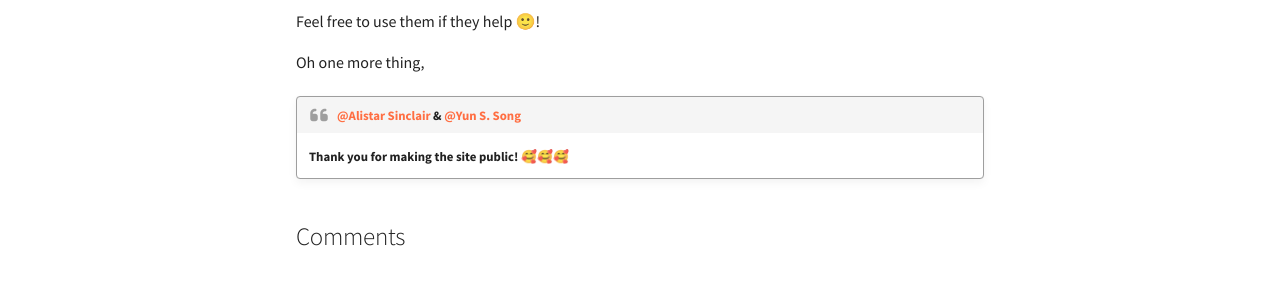
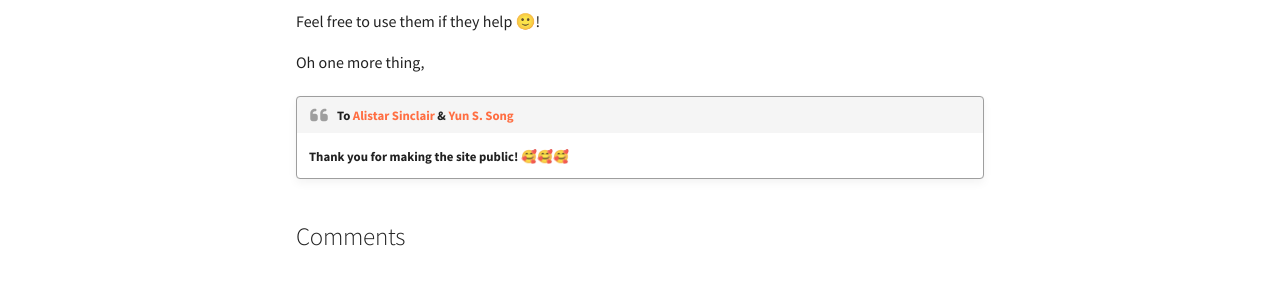
Before and after one commit to fadli0029/fadeStash, an MkDocs documentation site: the page built from docs/Notes/CS70/index.md, in a window 1280 px wide. Shown: the part 379-679 px from the top of the page. Built offline with MkDocs 1.6.1 and Material for MkDocs 9.7.7, drawn with Linux system fonts in a browser that asks for light colours; comment, search, counter and statistics services are not loaded.

```diff
--- a/docs/Notes/CS70/index.md
+++ b/docs/Notes/CS70/index.md
@@ -14,5 +14,5 @@ Feel free to use them if they help  🙂!
 
 Oh one more thing,
 
-!!! Quote "[@Alistar Sinclair](https://people.eecs.berkeley.edu/~sinclair/) & [@Yun S. Song ](http://people.eecs.berkeley.edu/~yss/)"
+!!! Quote "To [Alistar Sinclair](https://people.eecs.berkeley.edu/~sinclair/) & [Yun S. Song ](http://people.eecs.berkeley.edu/~yss/)"
     __Thank you for making the site public! 🥰🥰🥰__
```
